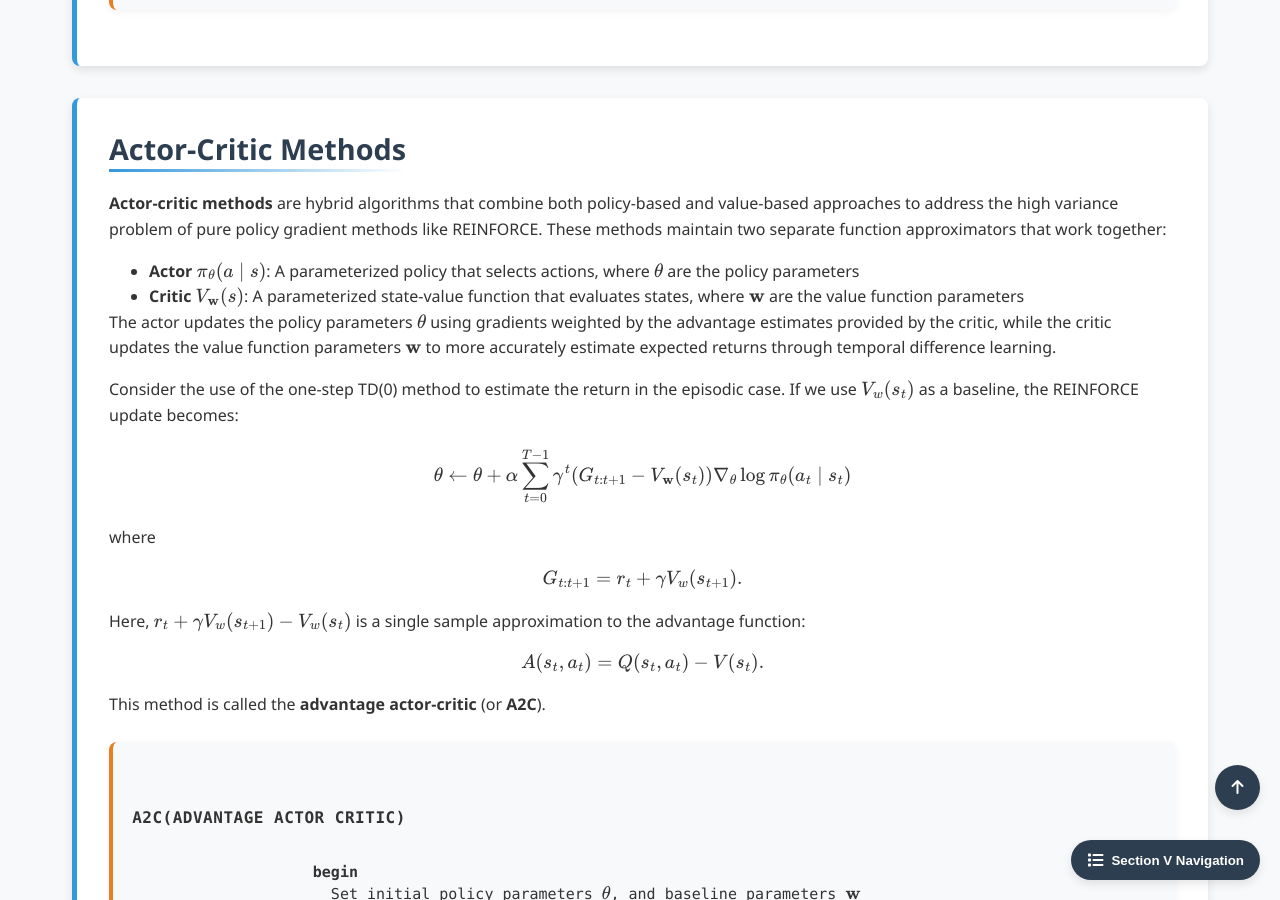
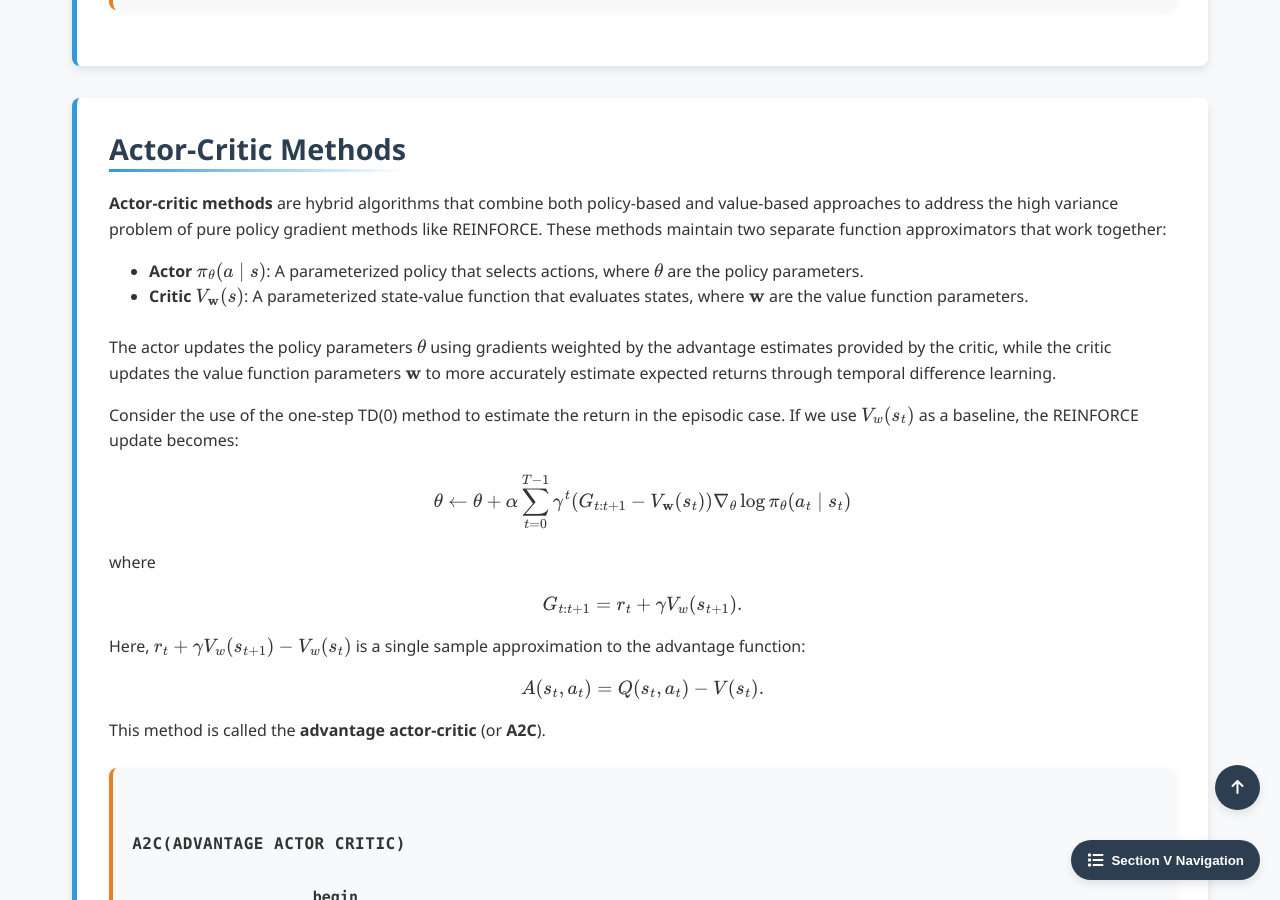
Before and after one commit to Yusukey01/yusukey01.github.io, a Jekyll site: the page built from Mathematics/Machine_learning/intro_RL.html, in a window 1280 px wide and 900 px high, scrolled down 16601 px. Built offline with Jekyll 4.4.1, drawn with Linux system fonts in a browser that asks for light colours.

Commit message:
re-open V_Part 10 RL

```diff
--- a/Mathematics/Machine_learning/intro_RL.html
+++ b/Mathematics/Machine_learning/intro_RL.html
@@ -976,9 +976,10 @@ uses_python: false
                     to address the high variance problem of pure policy gradient methods like REINFORCE. These methods maintain
                     two separate function approximators that work together:
                     <ul style="padding-left: 40px;">
-                        <li><strong>Actor</strong> \(\pi_{\mathbf{\theta}}(a \mid s)\): A parameterized policy that selects actions, where \(\mathbf{\theta}\) are the policy parameters</li>
-                        <li><strong>Critic</strong> \(V_{\mathbf{w}}(s)\): A parameterized state-value function that evaluates states, where \(\mathbf{w}\) are the value function parameters</li>
+                        <li><strong>Actor</strong> \(\pi_{\mathbf{\theta}}(a \mid s)\): A parameterized policy that selects actions, where \(\mathbf{\theta}\) are the policy parameters.</li>
+                        <li><strong>Critic</strong> \(V_{\mathbf{w}}(s)\): A parameterized state-value function that evaluates states, where \(\mathbf{w}\) are the value function parameters.</li>
                     </ul>
+                    <br>
                     The actor updates the policy parameters \(\mathbf{\theta}\) using gradients weighted by the advantage estimates
                     provided by the critic, while the critic updates the value function parameters \(\mathbf{w}\) to more accurately
                     estimate expected returns through temporal difference learning.
```
